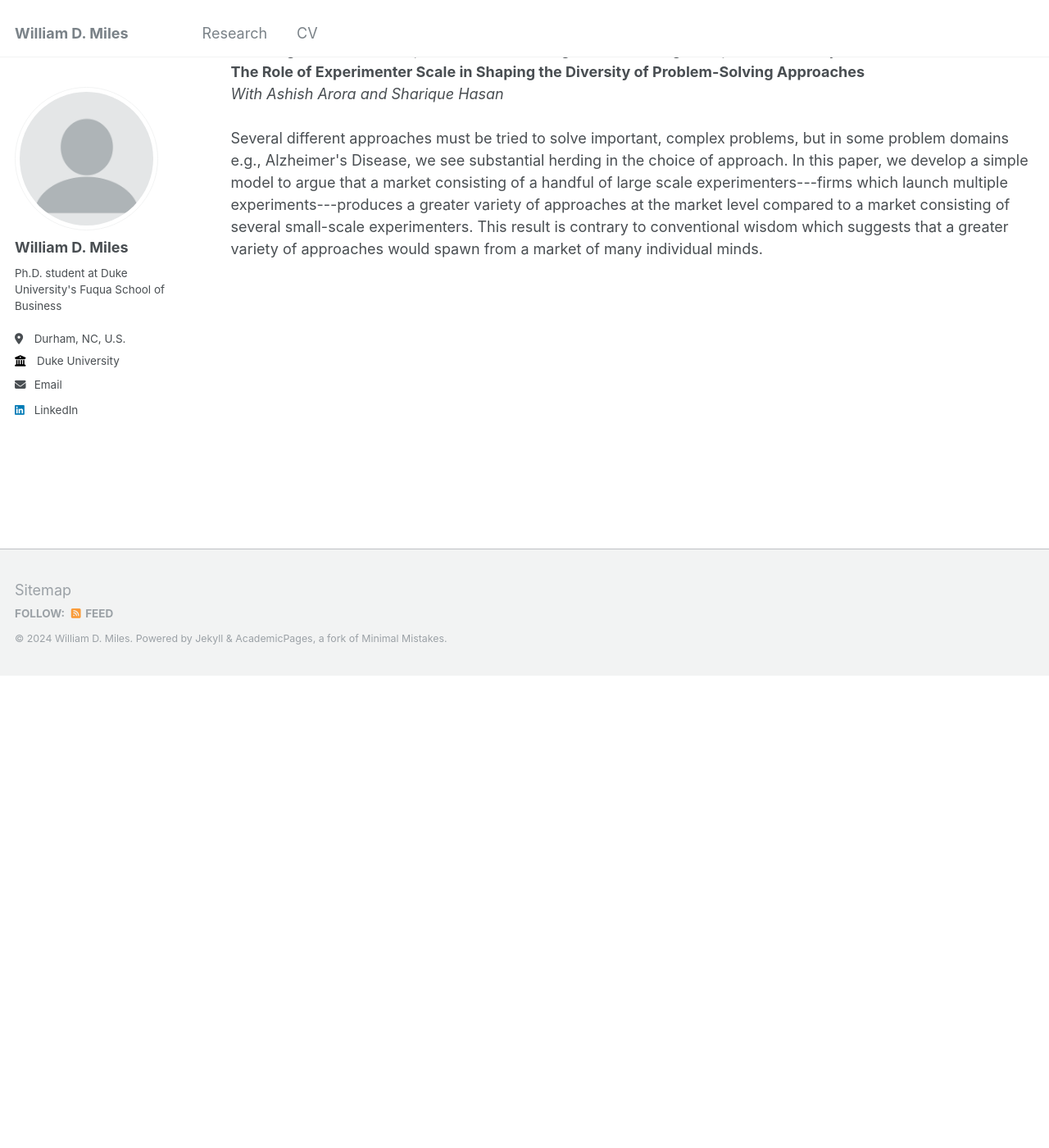
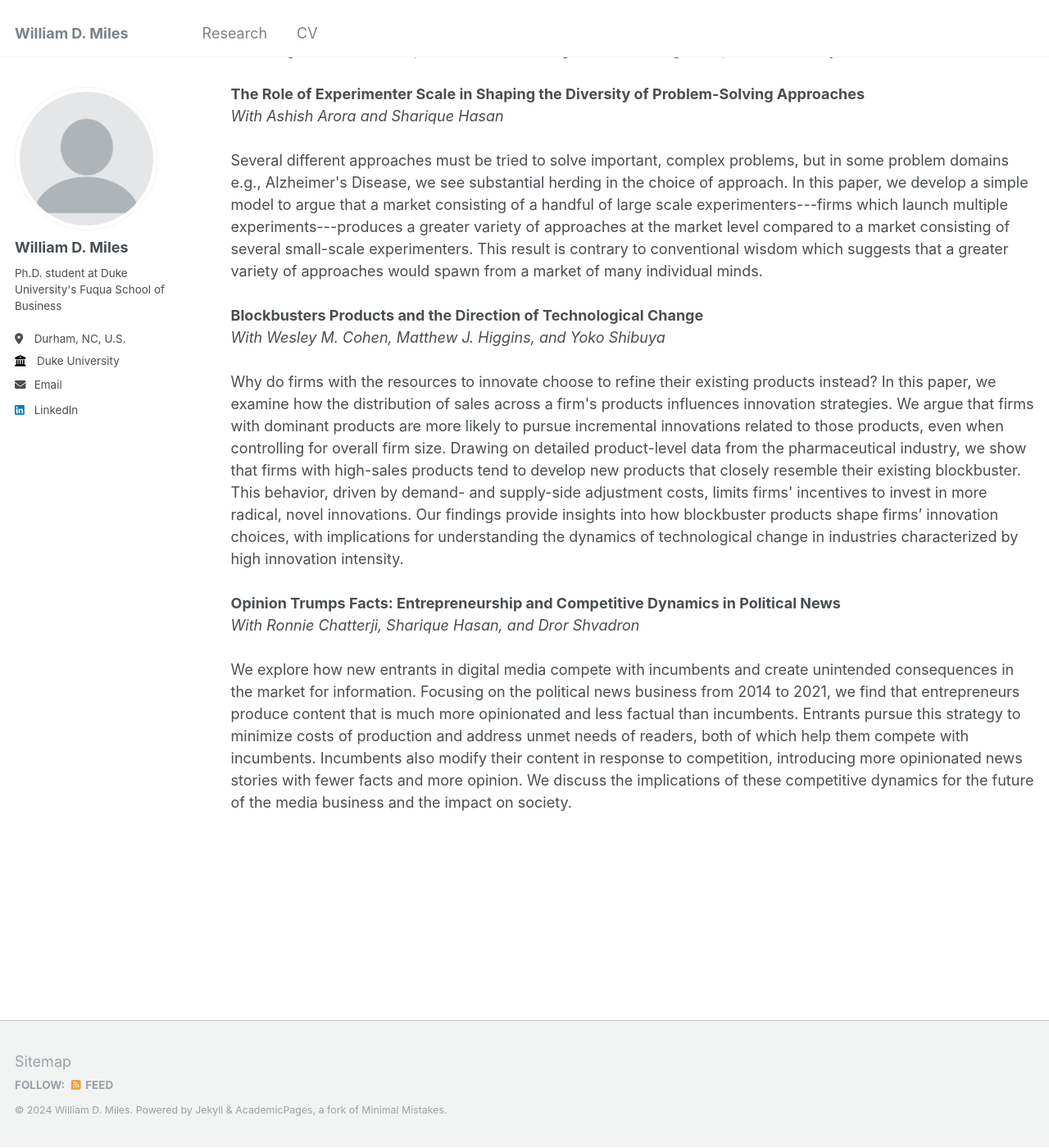
Before and after one commit to willdmiles/willdmiles.github.io, a Jekyll site: the page built from _pages/publications.html, in a window 1280 px wide and 1400 px high, scrolled down 575 px. Shown: the whole window at 82% size. Built offline with Jekyll 4.4.1, drawn with Linux system fonts in a browser that asks for light colours.

Commit message:
all pubs on pub page

```diff
--- a/_pages/publications.html
+++ b/_pages/publications.html
@@ -23,7 +23,7 @@ of interpersonal connections in capital flows. Our study also contributes to the
 while underscoring the prosocial dimension of angel investing and its unique role in venture financing, with relevant implications for
 fostering self- sustaining entrepreneurial ecosystems.
 
-<br>
+<br><br>
 
 <b>The Role of Experimenter Scale in Shaping the Diversity of Problem-Solving Approaches</b><br>
 
@@ -35,6 +35,32 @@ of large scale experimenters---firms which launch multiple experiments---produce
 to a market consisting of several small-scale experimenters. This result is contrary to conventional wisdom which suggests that a greater variety
 of approaches would spawn from a market of many individual minds.
 
+
+<br><br>
+
+<b>Blockbusters Products and the Direction of Technological Change</b><br>
+
+<i>With Wesley M. Cohen, Matthew J. Higgins, and Yoko Shibuya</i><br><br>
+
+Why do firms with the resources to innovate choose to refine their existing products instead? In this paper, we examine how the distribution of sales across
+a firm's products influences innovation strategies. We argue that firms with dominant products are more likely to pursue incremental innovations related to those
+products, even when controlling for overall firm size. Drawing on detailed product-level data from the pharmaceutical industry, we show that firms with high-sales
+products tend to develop new products that closely resemble their existing blockbuster. This behavior, driven by demand- and supply-side adjustment costs,
+limits firms' incentives to invest in more radical, novel innovations. Our findings provide insights into how blockbuster products shape firms’ innovation choices,
+with implications for understanding the dynamics of technological change in industries characterized by high innovation intensity.
+
+
+<br><br>
+
+<b>Opinion Trumps Facts: Entrepreneurship and Competitive Dynamics in Political News</b><br>
+
+<i>With Ronnie Chatterji, Sharique Hasan, and Dror Shvadron</i><br><br>
+
+We explore how new entrants in digital media compete with incumbents and create unintended consequences in the market for information.
+Focusing on the political news business from 2014 to 2021, we find that entrepreneurs produce content that is much more opinionated and less factual than incumbents.
+Entrants pursue this strategy to minimize costs of production and address unmet needs of readers, both of which help them compete with incumbents.
+Incumbents also modify their content in response to competition, introducing more opinionated news stories with fewer facts and more opinion.
+We discuss the implications of these competitive dynamics for the future of the media business and the impact on society.
 
 
 
```
